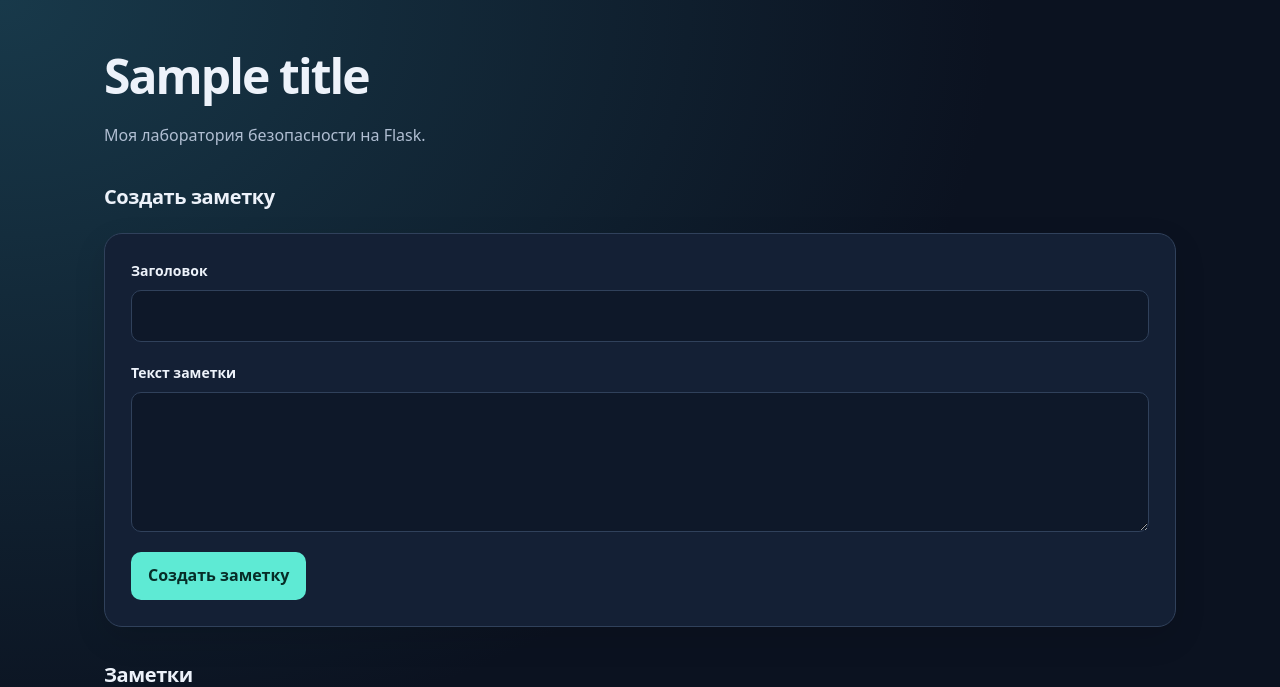
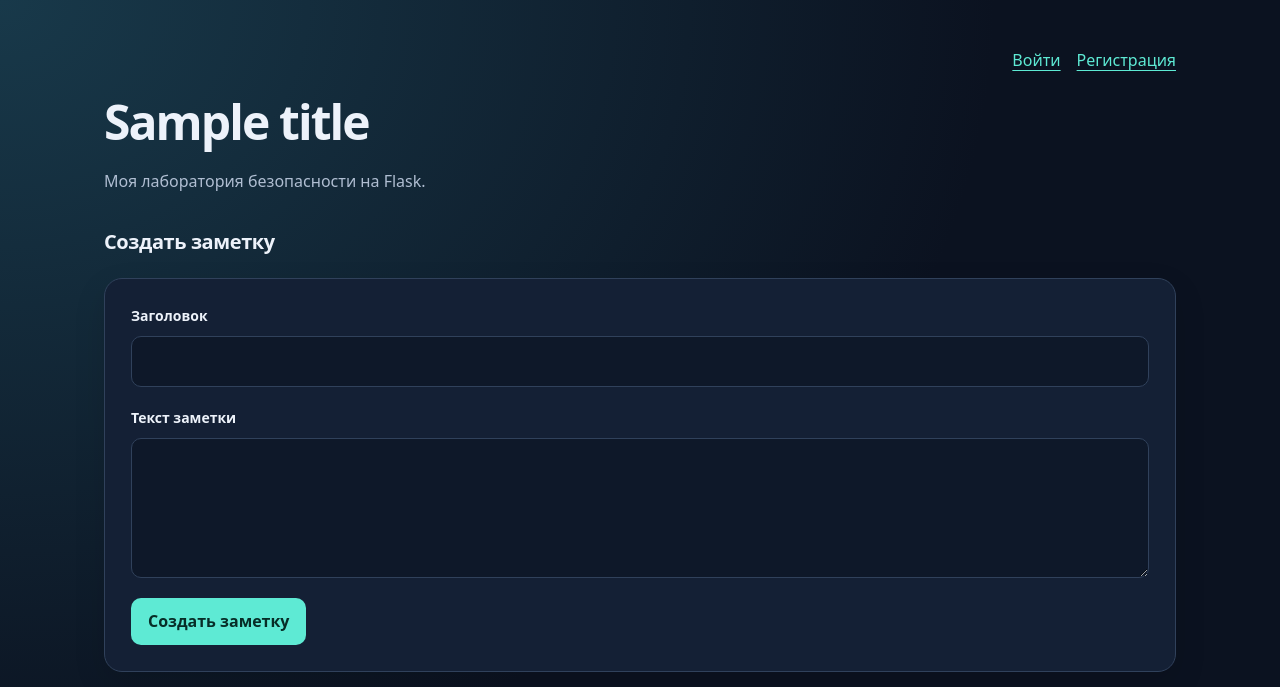
Before and after one commit to netphantomm/securenotes, a Flask app: template templates/index.html in a window 1280 px wide. Shown: the top 687 px of the page. Run offline with Flask 3, Linux system fonts and the light colour scheme; the template is opened without the code that fills it: most values are stand-ins (such as "Sample title", 1, 10 or a date in 2020); some libraries are stand-ins or nearby versions.

Commit message:
feat: add logout and account navigation

```diff
--- a/app.py
+++ b/app.py
@@ -1,5 +1,5 @@
 import os
-from flask import Flask, abort, redirect, render_template, request, url_for, session, url_for
+from flask import Flask, abort, redirect, render_template, request, session, url_for
 from flask_wtf.csrf import CSRFProtect
 from werkzeug.security import check_password_hash
 from db import create_note, delete_note, get_note, get_notes, get_user_by_username, update_note
@@ -121,3 +121,9 @@ def register_user_view():
         abort(409, description="Username is already taken.")
 
     return redirect(url_for("login_view"), code=303)
+
+
+@app.post("/logout")
+def logout_view():
+    session.clear()
+    return redirect(url_for("login_view"), code=303)
--- a/static/style.css
+++ b/static/style.css
@@ -176,3 +176,13 @@ article button:hover {
         padding: 20px;
     }
 }
+
+
+.account-nav {
+    grid-column: 1 / -1;
+    display: flex;
+    flex-wrap: wrap;
+    justify-content: flex-end;
+    align-items: center;
+    gap: 16px;
+}
--- a/templates/index.html
+++ b/templates/index.html
@@ -7,7 +7,18 @@
     <meta name="viewport" content="width=device-width, initial-scale=1">
     <title>{{ title }}</title>
 </head>
-<body>
+<body><nav class="account-nav" aria-label="Учётная запись">
+    {% if session.get("user_id") %}
+        <form method="post" action="{{ url_for('logout_view') }}">
+            <input type="hidden" name="csrf_token"
+                   value="{{ csrf_token() }}">
+            <button type="submit">Выйти</button>
+        </form>
+    {% else %}
+        <a href="{{ url_for('login_view') }}">Войти</a>
+        <a href="{{ url_for('register_view') }}">Регистрация</a>
+    {% endif %}
+</nav>
     <h1>{{ title }}</h1>
     <p>Моя лаборатория безопасности на Flask.</p>
 
```
Also changed, not shown: tests/test_auth.py (+58 -2 lines).
